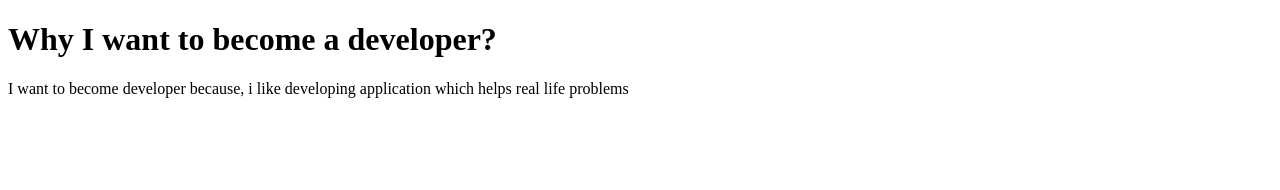
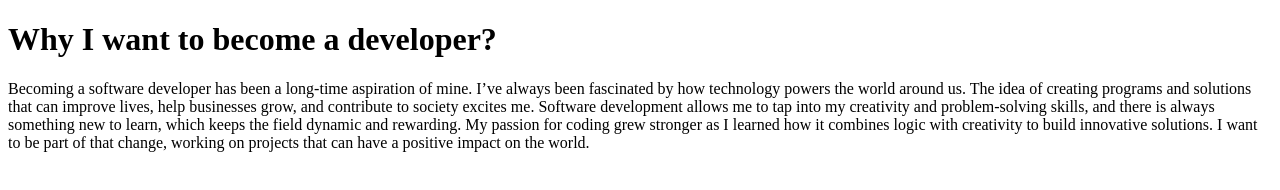
Before and after one commit to acciojob/why-software-abhishek-rathod1, a website: page main.html in a window 1280 px wide. Drawn offline with Linux system fonts and the light colour scheme.

Commit message:
created a submission

```diff
--- a/main.html
+++ b/main.html
@@ -11,7 +11,16 @@
     <script type="text/javascript" src="./script.js">
 </script>
 	<h1>Why I want to become a developer?</h1>
-	<p>I want to become developer because, i like developing application which helps real life problems</p>
+	<p>Becoming a software developer has been a long-time aspiration of mine.
+		I’ve always been fascinated by how technology powers the world around us.
+		The idea of creating programs and solutions that can improve lives, help
+		businesses grow, and contribute to society excites me. Software development
+		allows me to tap into my creativity and problem-solving skills, and there is
+		always something new to learn, which keeps the field dynamic and rewarding.
+		My passion for coding grew stronger as I learned how it combines logic
+		with creativity to build innovative solutions. I want to be part of that
+		change,
+		working on projects that can have a positive impact on the world.</p>
 
 </body>
 
```
